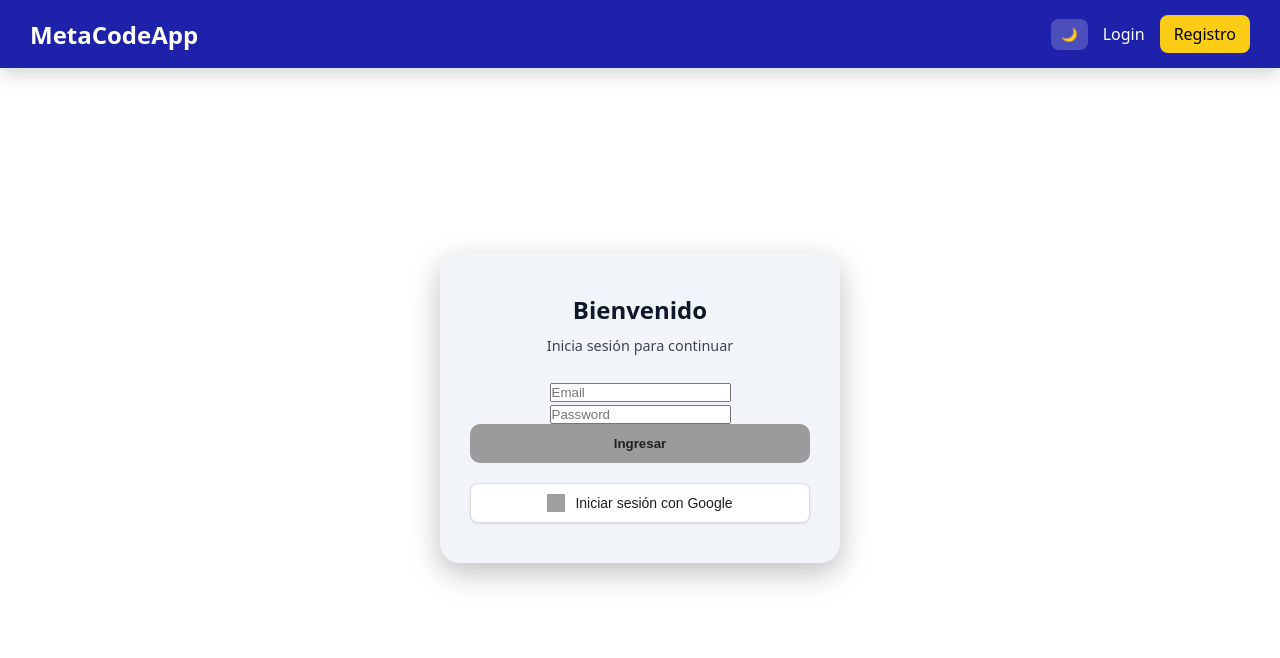
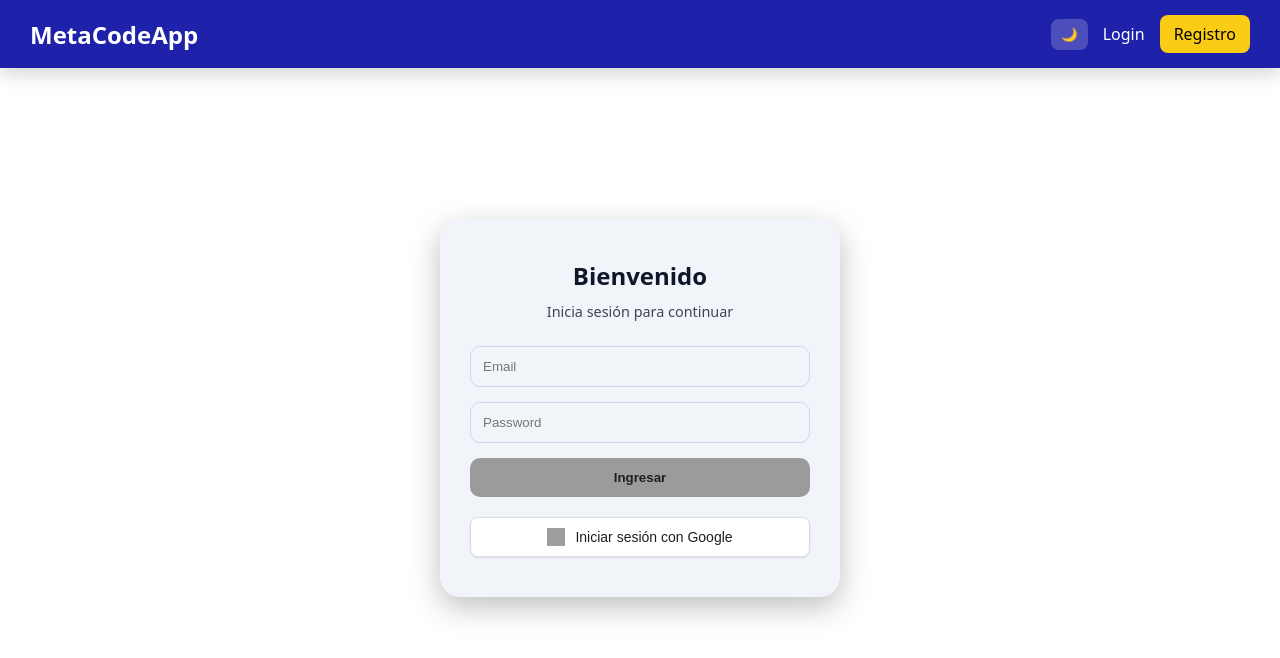
Before and after one commit to Fereiral18/ProyectoM4_LuisFereira, a React (Vite) app: page /login in a window 1280 px wide. Shown: the top 658 px of the page. Built offline with nearby package versions, Linux system fonts and the light colour scheme; no server answers; grey boxes are pictures that could not be loaded.

Commit message:
correccion fixed buton

```diff
--- a/src/pages/Dashboard.tsx
+++ b/src/pages/Dashboard.tsx
@@ -67,11 +67,11 @@ if (!user?.uid) return;
 
       <TaskForm onAdd={addTask} />
 
-     <div className="filters">
-  <button onClick={() => setFilter("all")}>Todas</button>
-  <button onClick={() => setFilter("completed")}>Completadas</button>
-  <button onClick={() => setFilter("pending")}>Pendientes</button>
-</div>
+      <div>
+        <button onClick={() => setFilter("all")}>Todas</button>
+        <button onClick={() => setFilter("completed")}>Completadas</button>
+        <button onClick={() => setFilter("pending")}>Pendientes</button>
+      </div>
 
       {loadingTasks && <p>Cargando...</p>}
       {error && <p>{error}</p>}
--- a/src/pages/Login.tsx
+++ b/src/pages/Login.tsx
@@ -1,70 +1,60 @@
 import { useState } from "react";
+import { login } from "../services/auth.service";
 import { useNavigate } from "react-router-dom";
-import { signInWithPopup, GoogleAuthProvider } from "firebase/auth";
-import { auth } from "../lib/firebase";
-import { login } from "../services/auth.service";
+import { signInWithRedirect } from "firebase/auth";
+import { auth, googleProvider } from "../lib/firebase";
 import "./style.css";
 
 const Login = () => {
   const [email, setEmail] = useState("");
   const [password, setPassword] = useState("");
   const navigate = useNavigate();
+  const handleGoogleLogin = async () => {
+    try {
+      await signInWithRedirect(auth, googleProvider);
+    } catch (error) {
+      console.error("Error login Google:", error);
+    }
+  };
 
-  const provider = new GoogleAuthProvider();
-
-  // 🔵 LOGIN EMAIL / PASSWORD
-  const handleSubmit = async (e) => {
+  const handleSubmit = async (e: any) => {
     e.preventDefault();
-
     try {
       await login(email, password);
       navigate("/tasks");
     } catch (error) {
-      console.error("Error login email:", error);
-      alert("Error al iniciar sesión con email/password");
-    }
-  };
-
-  // 🔴 LOGIN GOOGLE
-  const handleGoogleLogin = async () => {
-    try {
-      await signInWithPopup(auth, provider);
-      navigate("/tasks");
-    } catch (error) {
-      console.error("Error login Google:", error);
-      alert("Error al iniciar sesión con Google");
+      console.error(error);
+      alert("Error al iniciar sesión");
     }
   };
 
   return (
     <div className="login-container">
-      <div className="login-card">
+      <form className="login-card" onSubmit={handleSubmit}>
+        <h2>Bienvenido</h2>
+        <p>Inicia sesión para continuar</p>
 
-        <form onSubmit={handleSubmit}>
-          <h2>Bienvenido</h2>
-          <p>Inicia sesión para continuar</p>
-
+        <div className="input-group">
           <input
             type="email"
             placeholder="Email"
-            value={email}
             onChange={(e) => setEmail(e.target.value)}
             required
           />
+        </div>
 
+        <div className="input-group">
           <input
             type="password"
             placeholder="Password"
-            value={password}
             onChange={(e) => setPassword(e.target.value)}
             required
           />
+        </div>
 
-          <button type="submit" className="login-btn">
-            Ingresar
-          </button>
-        </form>
-
+        <button type="submit" className="login-btn">
+          Ingresar
+        </button>
         <button className="google-btn" onClick={handleGoogleLogin}>
           <img
             src="https://developers.google.com/identity/images/g-logo.png"
@@ -72,8 +62,7 @@ const Login = () => {
           />
           Iniciar sesión con Google
         </button>
-
-      </div>
+      </form>
     </div>
   );
 };
--- a/src/pages/style.css
+++ b/src/pages/style.css
@@ -106,6 +106,7 @@
   display: flex;
   justify-content: center;
   align-items: center;
+
   /* mismo estilo que el hero */
   padding: 20px;
   border-radius: 10px;
@@ -114,10 +115,10 @@
 
 /* CARD */
 .login-card {
+  display: flex;
+  justify-content: center;
+  flex-direction: column;
     position: absolute;
-    display: flex;
-    justify-content: center;
-    flex-direction: column;
   background: var(--card-bg);
   color: var(--text-color);
   padding: 40px 30px;
@@ -331,12 +332,11 @@ background-color: #9c9b9b;
 
 /*----------btn de google ----------------------------*/
 .google-btn {
-margin-top: 20px;
   display: flex;
   align-items: center;
   justify-content: center;
   gap: 10px;
-
+  margin-top: 20px;
   padding: 10px 16px;
   background: white;
   border: 1px solid #dadce0;
@@ -365,42 +365,3 @@ margin-top: 20px;
   width: 18px;
   height: 18px;
 }
-
-/*-------------------------botones de tareas---------------*/
-.filters {
-  display: flex;
-  gap: 10px;
-  margin-bottom: 20px;
-}
-
-/* Botones base */
-.filters button {
-  padding: 10px 16px;
-  border: 2px solid #4f46e5;
-  background: transparent;
-  color: #4f46e5;
-  border-radius: 999px;
-  font-size: 14px;
-  font-weight: 600;
-  cursor: pointer;
-  transition: all 0.25s ease;
-}
-
-/* Hover */
-.filters button:hover {
-  background: #4f46e5;
-  color: white;
-  transform: translateY(-1px);
-}
-
-/* Estado activo (lo controlas con clase) */
-.filters button.active {
-  background: #4f46e5;
-  color: white;
-  box-shadow: 0 6px 14px rgba(79, 70, 229, 0.3);
-}
-
-/* Click */
-.filters button:active {
-  transform: scale(0.96);
-}
--- a/src/services/auth.service.ts
+++ b/src/services/auth.service.ts
@@ -4,6 +4,8 @@ import {
   signOut,
 } from "firebase/auth";
 import { auth } from "../lib/firebase";
+
+
 
 
 export const register = async (email: string, password: string) => {
```
Also changed, not shown: 1 other file (tests, documents, lock files or other folders).
